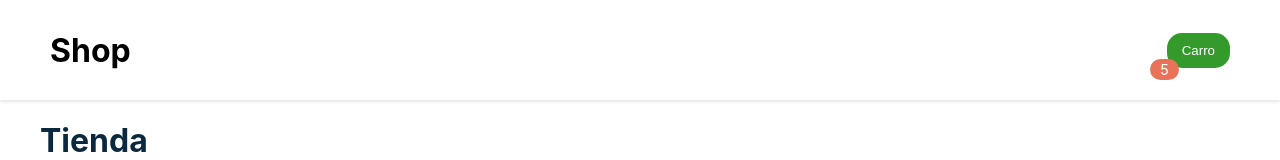
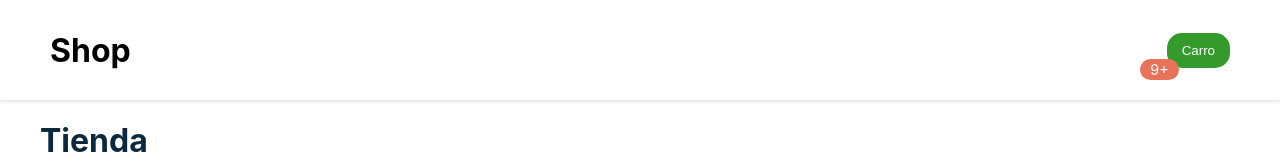
Before and after one commit to hatorob/carrito-react, a React (Create React App) app: page / in a window 1280 px wide. Shown: the top 160 px of the page. Built offline with nearby package versions, Linux system fonts and the light colour scheme.

Commit message:
Se le agrega la lógica de bubbleAlert

```diff
--- a/src/components/BubbleAlert.js
+++ b/src/components/BubbleAlert.js
@@ -12,10 +12,18 @@
 }
 
 class BubbleAlert extends Component {
+
+    //Metodo para obtener el número que corresponde mostrar al usuario
+    getNumber(n) {
+        if(!n) { return ' ' }
+        return n > 9 ? '9+' : n;
+    }
+
     render() {
+        const { value } = this.props;
         return(
             <span style={styles.bubbleAlert}>
-                5
+                {this.getNumber(value)}
             </span>
         );
     }
--- a/src/components/Carro.js
+++ b/src/components/Carro.js
@@ -22,7 +22,7 @@
         return(
             <div>
                 <span style={styles.bubble}>
-                    <BubbleAlert />
+                    <BubbleAlert value={10}/>
                 </span>
                 <button style={styles.carro}>
                     Carro
--- a/src/components/Navbar.js
+++ b/src/components/Navbar.js
@@ -11,7 +11,8 @@
         justifyContent: 'space-between',
         position: 'relative',
         padding: '0 50px',
-        boxShadow: '0 2px 3px rgb(0,0,0,0.1)'
+        boxShadow: '0 2px 3px rgb(0,0,0,0.1)',
+        width: 'auto'
     }
 }
 
```
